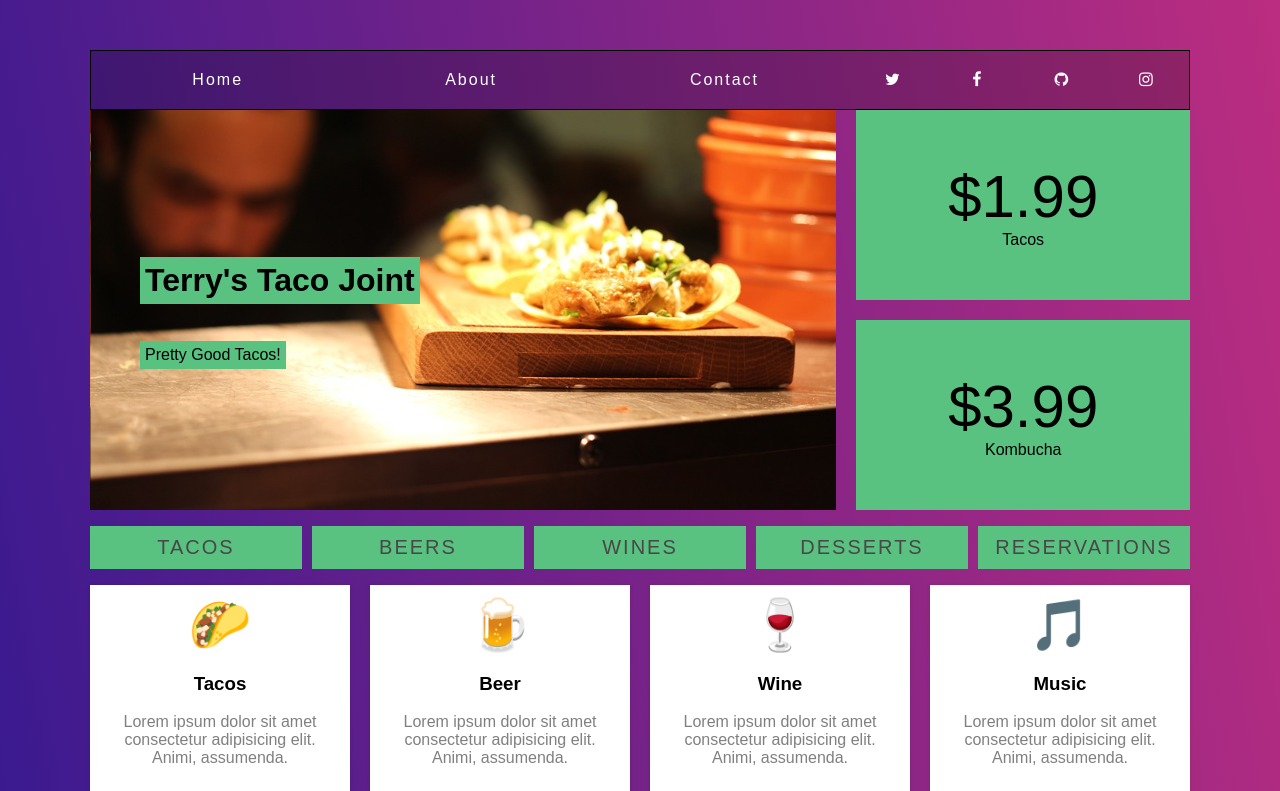
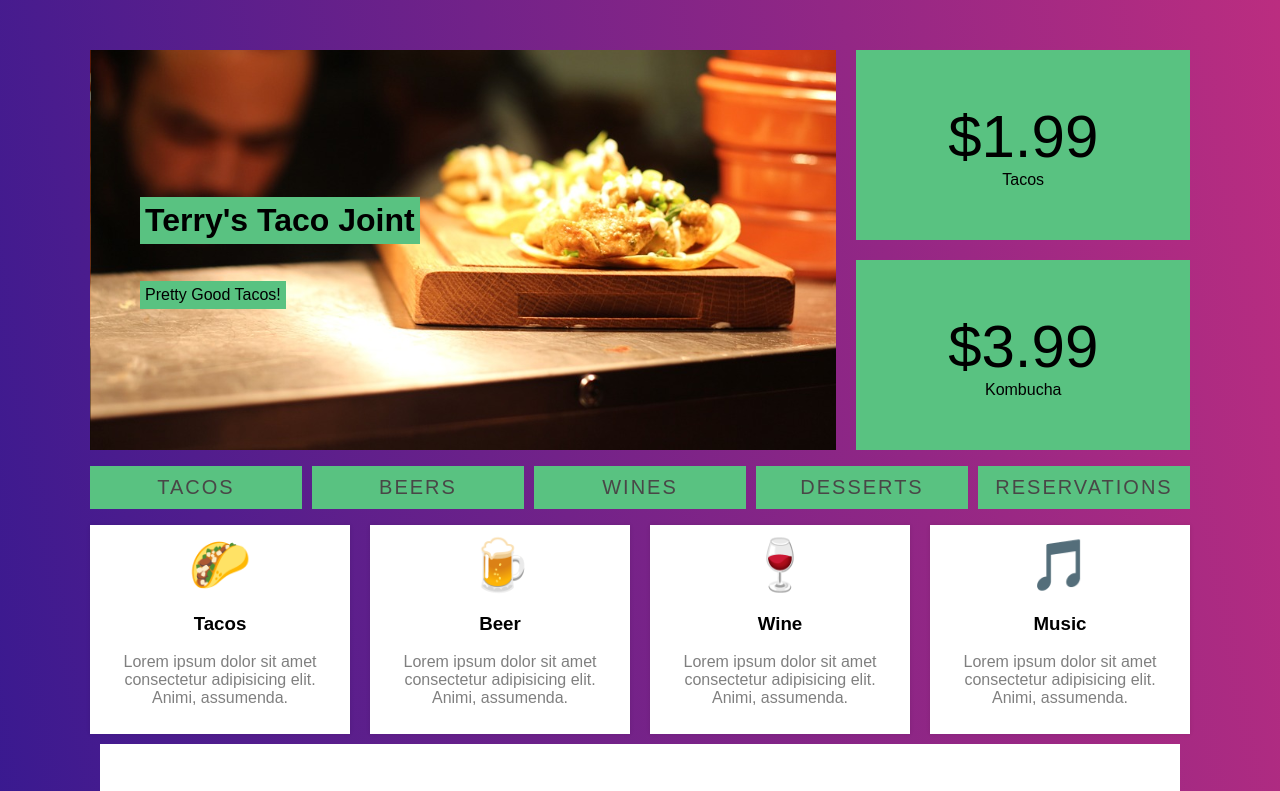
Before and after one commit to visva-dev/RestaurantPage, a website built with webpack: page dist/index.html in a window 1280 px wide. Shown: the top 791 px of the page. Built offline with nearby package versions, Linux system fonts and the light colour scheme.

Commit message:
Add initial js setup & comment flex-nav for reference

```diff
--- a/dist/index.html
+++ b/dist/index.html
@@ -11,7 +11,7 @@
   </head>
   <body>
     <div id="content">
-      <nav class="flex-nav">
+      <!-- <nav class="flex-nav">
         <ul>
           <li><a href="#">Home</a></li>
           <li><a href="#">About</a></li>
@@ -29,7 +29,7 @@
             <a href="#"><i class="fa fa-instagram"></i></a>
           </li>
         </ul>
-      </nav>
+      </nav> -->
 
       <div class="top">
         <header class="hero">
```
